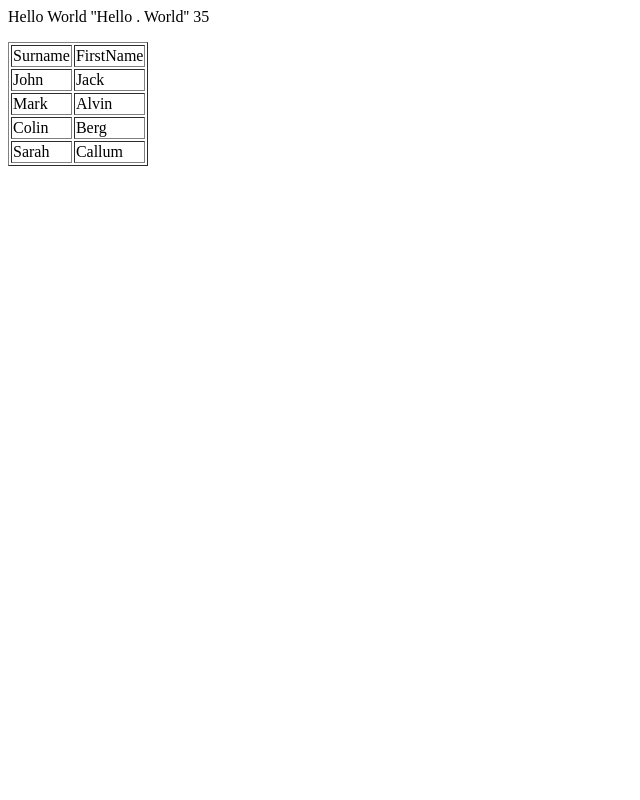
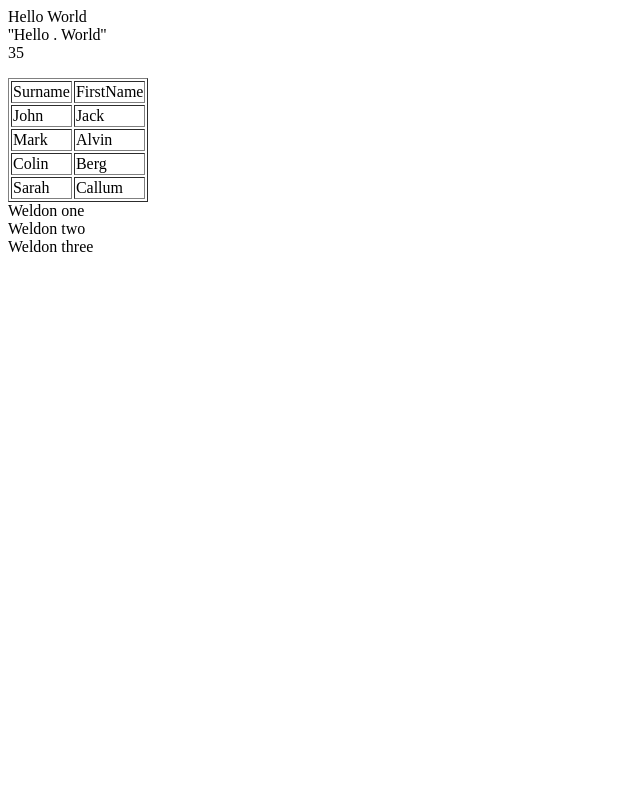
Before and after one commit to just-cmm503/Lab5, a PHP site: page / in a window 1280 px wide. Shown: the whole page, without its empty margins (0-640 px from the left). Run offline with PHP 8.4, Linux system fonts and the light colour scheme.

Commit message:
commit 3

```diff
--- a/index.php
+++ b/index.php
@@ -4,7 +4,7 @@
 </head>
 <body>
 <p>
-    <?php echo "Hello World \r\n" . "''Hello . World'' \r\n"; ?>
+    <?php echo "Hello World  <br> \r\n" . "''Hello . World''  <br> \r\n"; ?>
     <?php echo 5 * 7; ?>
 </p>
 <?php
@@ -27,6 +27,10 @@ echo "<tr><td>" . $Sname2 . "</td><td>" . $Fname2 . "</td></tr> \r\n";
 echo "<tr><td>" . $Sname3 . "</td><td>" . $Fname3 . "</td></tr> \r\n";
 echo "<tr><td>" . $Sname4 . "</td><td>" . $Fname4 . "</td></tr> \r\n";
 echo "</table>";
+
+if($name1="John"){print "Weldon one <br> \r\n";} else {"Nice try 1 <br> \r\n";}
+if($name1="Mark"){print "Weldon two <br> \r\n";} else {"Nice try 2 <br> \r\n";}
+if($name1="Colin"){print "Weldon three <br> \r\n";} else {"Nice try 3 <br> \r\n";}
 ?>
 </body>
 </html>
```
